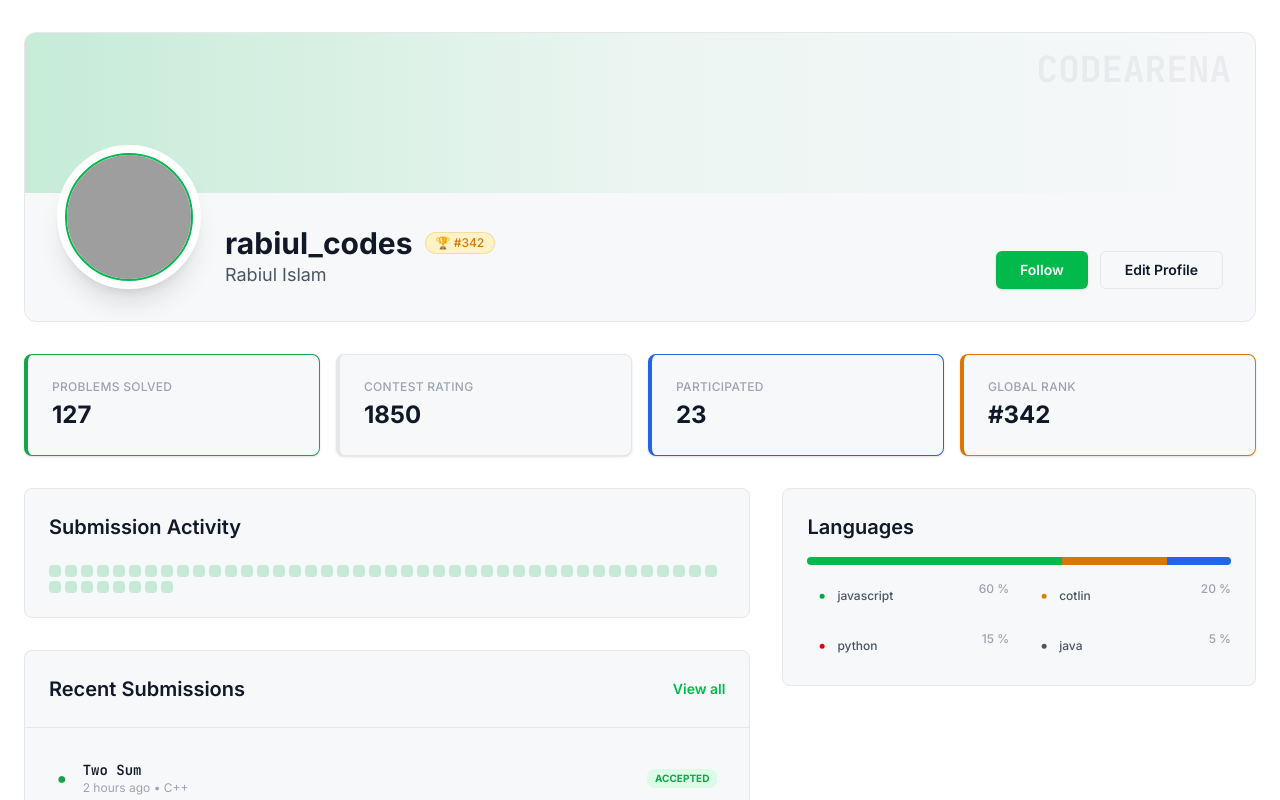
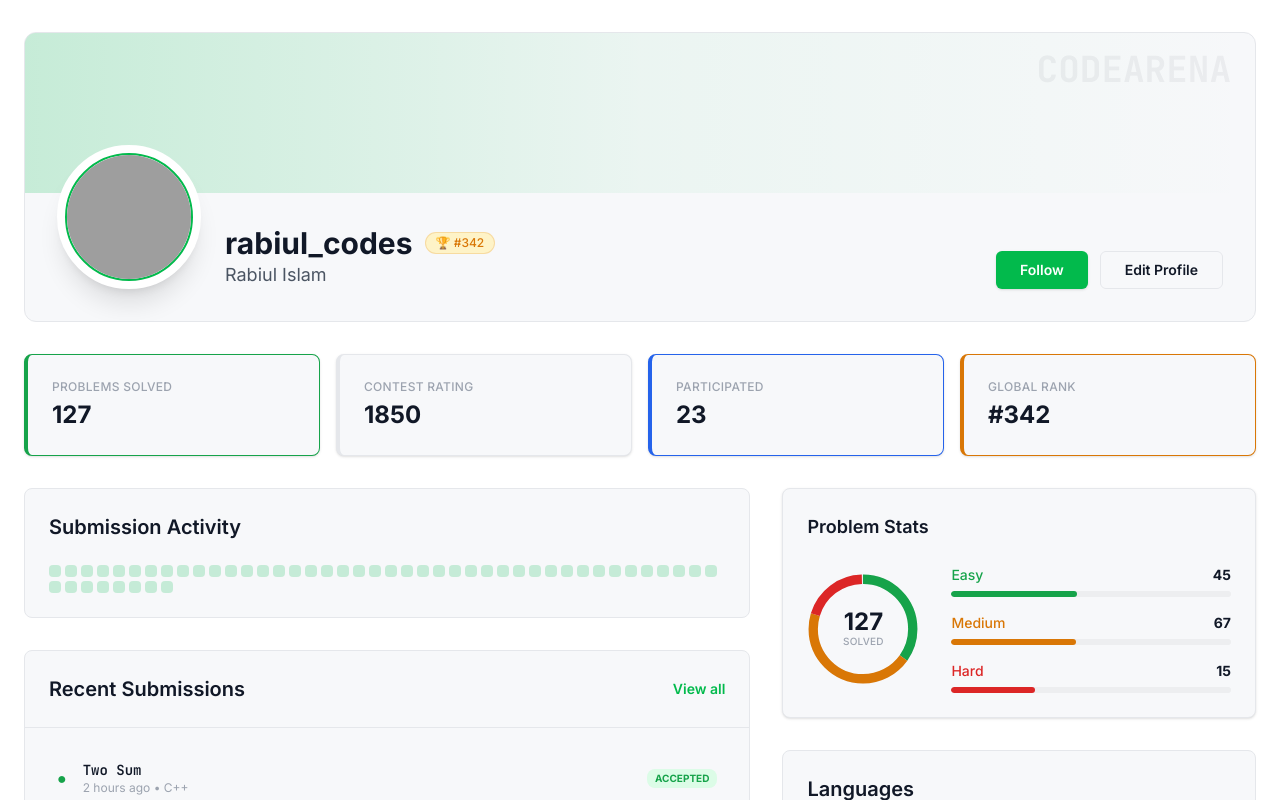
Before and after one commit to Arafat-Shalehin/CodeArena, a Next.js app: page /profile in a window 1280 px wide. Shown: the top 800 px of the page. Built offline with nearby package versions, Linux system fonts and the light colour scheme; grey boxes are pictures that could not be loaded.

Commit message:
profile page Problem stats section

```diff
--- a/src/app/profile/page.jsx
+++ b/src/app/profile/page.jsx
@@ -1,3 +1,4 @@
+import ProblemStats from "@/features/Profile/Component/ProblemStats";
 import ProfileHero from "@/features/Profile/Component/ProfileHero";
 import RecentSubmissions from "@/features/Profile/Component/RecentSubmissions";
 import StatsGrid from "@/features/Profile/Component/StatsGrid";
@@ -79,6 +80,7 @@ export default function ProfilePage() {
 
           {/* Right Side (40%) */}
           <div className="lg:col-span-4 space-y-8">
+            <ProblemStats></ProblemStats>
             {/* Languages */}
             <section className="bg-bg-subtle border border-border rounded-lg p-6">
               <h3 className="text-xl font-semibold text-text-primary mb-4">
--- /dev/null
+++ b/src/features/Profile/Component/ProblemStats.jsx
@@ -0,0 +1,100 @@
+// src/components/features/profile/ProblemStats.jsx
+
+import { statsData } from "../data/stats.data";
+
+export default function ProblemStats() {
+  const totalSolved = statsData.reduce((acc, curr) => acc + curr.solved, 0);
+
+  return (
+    <section className="bg-bg-subtle border border-border rounded-lg p-6 shadow-sm">
+      <h3 className="text-lg font-semibold text-text-primary mb-6">
+        Problem Stats
+      </h3>
+
+      <div className="flex items-center gap-8">
+        {/* Left: Donut Chart Mockup */}
+        <div className="relative h-28 w-28 shrink-0">
+          <svg
+            className="h-full w-full transform -rotate-90"
+            viewBox="0 0 36 36"
+          >
+            {/* Background Circle */}
+            <circle
+              cx="18"
+              cy="18"
+              r="16"
+              fill="transparent"
+              stroke="var(--color-bg-muted)"
+              strokeWidth="3"
+            />
+
+            {/* Easy Segment (Green) */}
+            <circle
+              cx="18"
+              cy="18"
+              r="16"
+              fill="transparent"
+              stroke="var(--color-success)"
+              strokeWidth="3"
+              strokeDasharray="35 100"
+            />
+
+            {/* Medium Segment (Yellow) */}
+            <circle
+              cx="18"
+              cy="18"
+              r="16"
+              fill="transparent"
+              stroke="var(--color-warning)"
+              strokeWidth="3"
+              strokeDasharray="45 100"
+              strokeDashoffset="-35"
+            />
+
+            {/* Hard Segment (Red) */}
+            <circle
+              cx="18"
+              cy="18"
+              r="16"
+              fill="transparent"
+              stroke="var(--color-error)"
+              strokeWidth="3"
+              strokeDasharray="20 100"
+              strokeDashoffset="-80"
+            />
+          </svg>
+
+          {/* Center Text */}
+          <div className="absolute inset-0 flex flex-col items-center justify-center">
+            <span className="text-2xl font-bold text-text-primary leading-none">
+              {totalSolved}
+            </span>
+            <span className="text-[10px] text-text-muted uppercase font-medium tracking-wide">
+              Solved
+            </span>
+          </div>
+        </div>
+
+        {/* Right: Progress Bars */}
+        <div className="flex-1 space-y-4">
+          {statsData.map((item) => (
+            <div key={item.label} className="space-y-1.5">
+              <div className="flex justify-between items-center text-sm">
+                <span className={`font-medium ${item.text}`}>{item.label}</span>
+                <span className="font-bold text-text-primary">
+                  {item.solved}
+                </span>
+              </div>
+              <div className="h-1.5 w-full bg-bg-muted rounded-full overflow-hidden">
+                <div
+                  className={`h-full ${item.color} rounded-full transition-all duration-1000`}
+                  style={{ width: `${(item.solved / item.total) * 100}%` }}
+                />
+              </div>
+            </div>
+          ))}
+        </div>
+      </div>
+    </section>
+  );
+}
--- a/src/features/Profile/Component/StatsGrid.jsx
+++ b/src/features/Profile/Component/StatsGrid.jsx
@@ -1,10 +1,9 @@
-// src/components/features/profile/StatsGrid.jsx
-
 import { status } from "../data/status.data";
 
 export default function StatsGrid() {
   return (
     <div className="grid grid-cols-1 sm:grid-cols-2 lg:grid-cols-4 gap-4 mb-8">
+      {/* status info */}
       {status.map((stat) => (
         <div
           key={stat.label}
--- /dev/null
+++ b/src/features/Profile/data/stats.data.js
@@ -0,0 +1,23 @@
+export const statsData = [
+  {
+    label: "Easy",
+    solved: 45,
+    total: 100,
+    color: "bg-success",
+    text: "text-success",
+  },
+  {
+    label: "Medium",
+    solved: 67,
+    total: 150,
+    color: "bg-warning",
+    text: "text-warning",
+  },
+  {
+    label: "Hard",
+    solved: 15,
+    total: 50,
+    color: "bg-error",
+    text: "text-error",
+  },
+];
```
